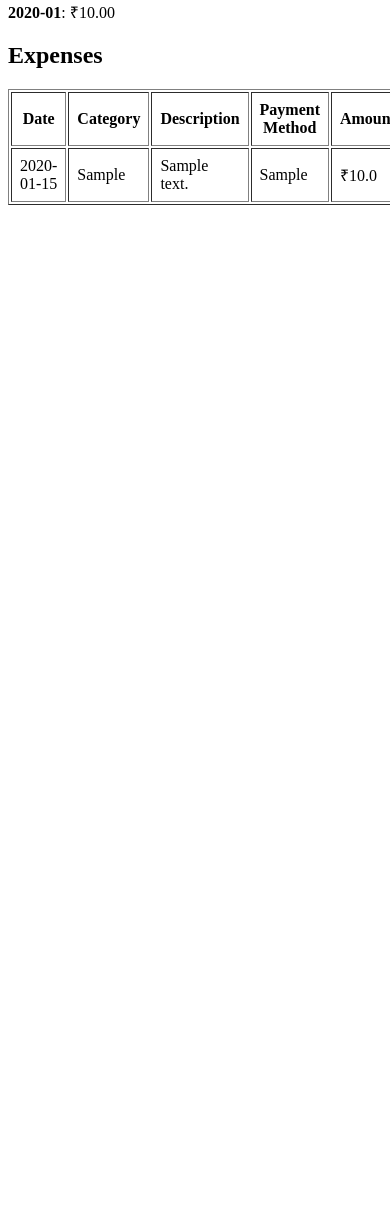
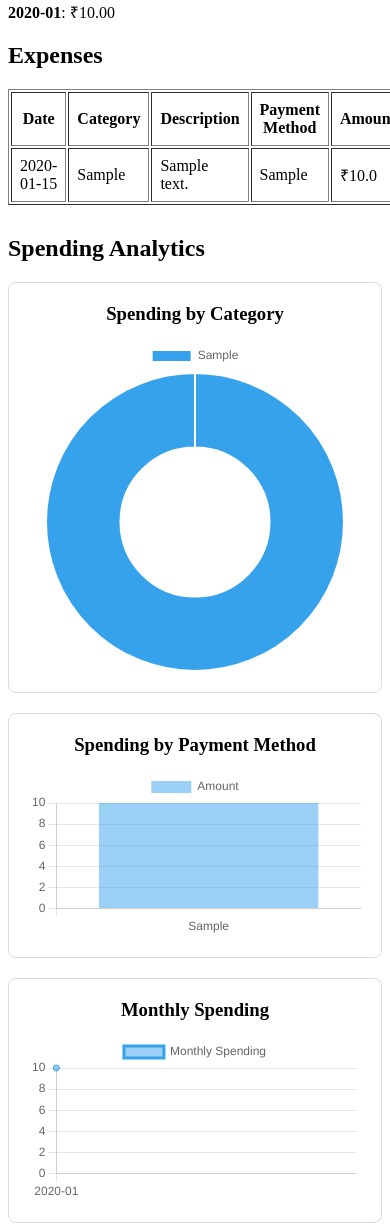
Before and after one commit to yashi-dev21/Student-Expense-Tracker, a Flask app: page / in a window 390 px wide; the page is wider, and only the part inside the window is pictured. Shown: the part 1218-2449 px from the top of that part. Before the commit the page ends 1423 px from the top of that part, so only its background shows below. Run offline with Flask 3, Linux system fonts and the light colour scheme; tables that the repository leaves empty hold one stand-in row (values such as "Sample post").

Commit message:
Add expense analytics

```diff
--- a/app/static/style.css
+++ b/app/static/style.css
@@ -143,3 +143,36 @@
         grid-template-columns: 1fr;
     }
 }
+
+.analytics-section {
+    margin-top: 30px;
+}
+
+.charts-container {
+    display: grid;
+    grid-template-columns: repeat(2, 1fr);
+    gap: 20px;
+}
+
+.chart-card {
+    padding: 20px;
+    border: 1px solid #ddd;
+    border-radius: 8px;
+    background: #fff;
+}
+
+.chart-card h3 {
+    margin-top: 0;
+    margin-bottom: 15px;
+    text-align: center;
+}
+
+.chart-card canvas {
+    max-height: 350px;
+}
+
+@media (max-width: 900px) {
+    .charts-container {
+        grid-template-columns: 1fr;
+    }
+}
--- a/app/templates/index.html
+++ b/app/templates/index.html
@@ -291,6 +291,118 @@
 
     </section>
 
+    <!-- Analytics Dashboard -->
+    <section class="analytics-section">
+
+        <h2>Spending Analytics</h2>
+
+        <div class="charts-container">
+
+            <div class="chart-card">
+                <h3>Spending by Category</h3>
+                <canvas id="categoryChart"></canvas>
+            </div>
+
+            <div class="chart-card">
+                <h3>Spending by Payment Method</h3>
+                <canvas id="paymentChart"></canvas>
+            </div>
+
+            <div class="chart-card">
+                <h3>Monthly Spending</h3>
+                <canvas id="monthlyChart"></canvas>
+            </div>
+
+        </div>
+
+    </section>
+
+    <script src="https://cdn.jsdelivr.net/npm/chart.js"></script>
+
+    <script>
+        const categoryLabels = {{ category_totals.keys() | list | tojson }};
+        const categoryValues = {{ category_totals.values() | list | tojson }};
+
+        const paymentLabels = {{ payment_totals.keys() | list | tojson }};
+        const paymentValues = {{ payment_totals.values() | list | tojson }};
+
+        const monthlyLabels = {{ monthly_totals.keys() | list | tojson }};
+        const monthlyValues = {{ monthly_totals.values() | list | tojson }};
+
+
+        // Category Chart
+        new Chart(
+            document.getElementById("categoryChart"),
+            {
+                type: "doughnut",
+                data: {
+                    labels: categoryLabels,
+                    datasets: [
+                        {
+                            data: categoryValues
+                        }
+                    ]
+                },
+                options: {
+                    responsive: true
+                }
+            }
+        );
+
+
+        // Payment Method Chart
+        new Chart(
+            document.getElementById("paymentChart"),
+            {
+                type: "bar",
+                data: {
+                    labels: paymentLabels,
+                    datasets: [
+                        {
+                            label: "Amount",
+                            data: paymentValues
+                        }
+                    ]
+                },
+                options: {
+                    responsive: true,
+                    scales: {
+                        y: {
+                            beginAtZero: true
+                        }
+                    }
+                }
+            }
+        );
+
+
+        // Monthly Spending Chart
+        new Chart(
+            document.getElementById("monthlyChart"),
+            {
+                type: "line",
+                data: {
+                    labels: monthlyLabels,
+                    datasets: [
+                        {
+                            label: "Monthly Spending",
+                            data: monthlyValues,
+                            tension: 0.3
+                        }
+                    ]
+                },
+                options: {
+                    responsive: true,
+                    scales: {
+                        y: {
+                            beginAtZero: true
+                        }
+                    }
+                }
+            }
+        );
+    </script>
+
 </body>
 
 </html>
```
